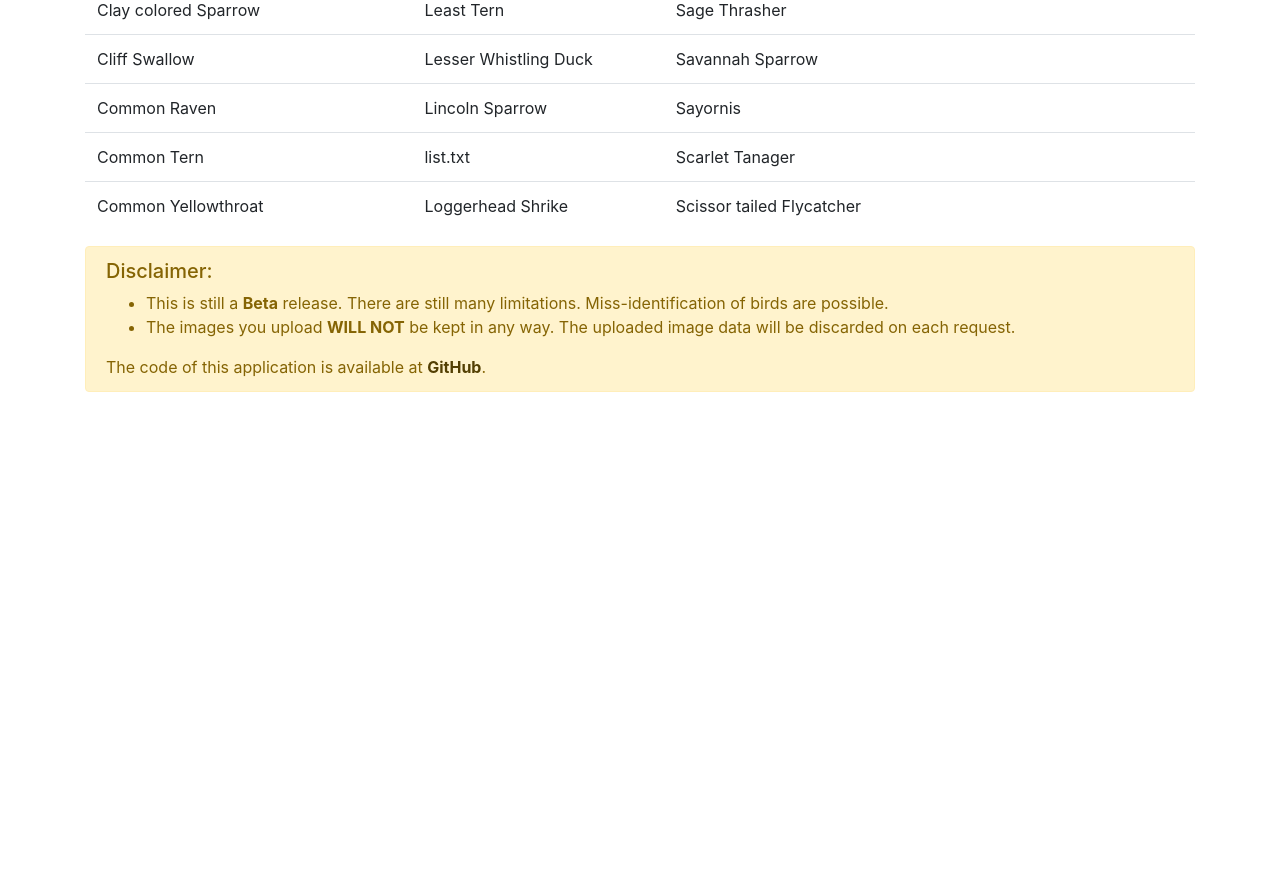
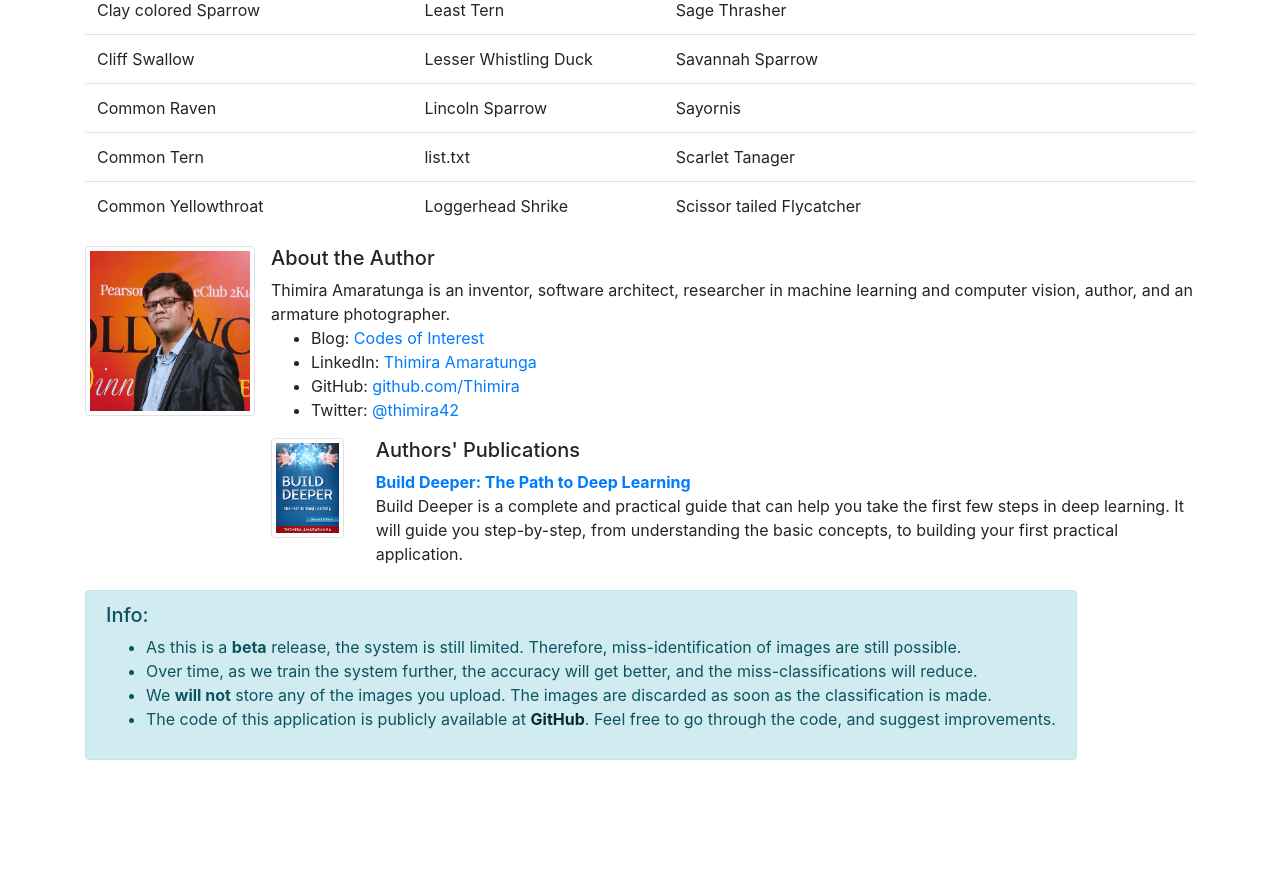
Before and after one commit to Thimira/bird_watch, a Flask app: page /about in a window 1280 px wide. Shown: the part 3110-3982 px from the top of the page. Before the commit the page ends 3502 px from the top, so only its background shows below. Run offline with Flask 2, Linux system fonts and the light colour scheme; parts of the project's set-up code (start-up, migrations or seed data) failed here and were passed over; some libraries are stand-ins or nearby versions.

Commit message:
Updating the about page: adding author info

```diff
--- a/templates/about.html
+++ b/templates/about.html
@@ -93,13 +93,47 @@
             </tbody>
         </table>
     </div>
-    <div class="alert alert-warning" role="alert">
-        <h5 class="alert-heading">Disclaimer:</h5>
-        <ul>
-            <li>This is still a <strong>Beta</strong> release. There are still many limitations. Miss-identification of birds are possible.</li>
-            <li>The images you upload <strong>WILL NOT</strong> be kept in any way. The uploaded image data will be discarded on each request.</li>
-        </ul>
-        <p class="mb-0">The code of this application is available at <a href="https://github.com/Thimira/bird_watch" target="_blank" class="alert-link">GitHub</a>.</p>
+    <div class="container">
+        <div class="row">
+            <div class="media">
+                    <img src="{{ url_for('static', filename='images/Author.jpg') }}" style="height: 170px; width: 170px" class="mr-3 img-thumbnail" alt="Photo of Author: Thimira Amaratunga">
+                <div class="media-body">
+                    <h5 class="mt-0">About the Author</h5>
+                    Thimira Amaratunga is an inventor, software architect, researcher in machine learning and computer vision, author, and an armature photographer.
+                    <ul>
+                        <li>Blog: <a href="https://www.codesofinterest.com" target="_blank">Codes of Interest</a></li>
+                        <li>LinkedIn: <a href="https://www.linkedin.com/in/thimira-amaratunga" target="_blank">Thimira Amaratunga</a></li>
+                        <li>GitHub: <a href="https://github.com/Thimira" target="_blank">github.com/Thimira</a></li>
+                        <li>Twitter: <a href="https://twitter.com/thimira42" target="_blank">@thimira42</a></li>
+                    </ul>
+
+                    <div class="media mt-3">
+                        <a class="mr-3" href="https://www.amazon.com/dp/B07MY5Y643" target="_blank">
+                            <img src="{{ url_for('static', filename='images/BuildDeeper.jpg') }}" style="height: 100px;" class="mr-3 img-thumbnail" alt="Build Deeper: The Path to Deep Learning">
+                        </a>
+                        <div class="media-body">
+                            <h5 class="mt-0">Authors' Publications</h5>
+                            <a href="https://www.amazon.com/dp/B07MY5Y643" target="_blank">
+                                <strong>Build Deeper: The Path to Deep Learning</strong><br />
+                            </a>
+                            Build Deeper is a complete and practical guide that can help you take the first few steps in deep learning. It will guide you step-by-step, from understanding the basic concepts, to building your first practical application.
+                        </div>
+                    </div>
+                </div>
+            </div>
+        </div>
+        <br />
+        <div class="row">
+            <div class="alert alert-info" role="alert">
+                <h5 class="alert-heading">Info:</h5>
+                <ul>
+                    <li>As this is a <strong>beta</strong> release, the system is still limited. Therefore, miss-identification of images are still possible.</li>
+                    <li>Over time, as we train the system further, the accuracy will get better, and the miss-classifications will reduce.</li>
+                    <li>We <strong>will not</strong> store any of the images you upload. The images are discarded as soon as the classification is made.</li>
+                    <li>The code of this application is publicly available at <a href="https://github.com/Thimira/bird_watch" target="_blank" class="alert-link">GitHub</a>. Feel free to go through the code, and suggest improvements.</li>
+                </ul>
+            </div>
+        </div>
     </div>
     <br />
     <br />
--- a/templates/howitworks.html
+++ b/templates/howitworks.html
@@ -27,7 +27,7 @@
         <p class="lead">The images are processed in 400x400 pixel resolution. The model was trained for 100 iterations on bottleneck features and then fine-tuned for a further 100 iterations.</p>
         <p class="lead">The full model is shown below:</p>
     </div>
-    <img src="{{ url_for('static', filename='model.png') }}" class="img-fluid" alt="The deep learning model structure of bird watch">
+    <img src="{{ url_for('static', filename='images/model.png') }}" class="img-fluid" alt="The deep learning model structure of bird watch">
     <br />
     <br />
     <br />
```
Also changed, not shown: static/images/Author.jpg (added), static/images/BuildDeeper.jpg (added), static/images/model.png (renamed from static/model.png), 1 other file.
